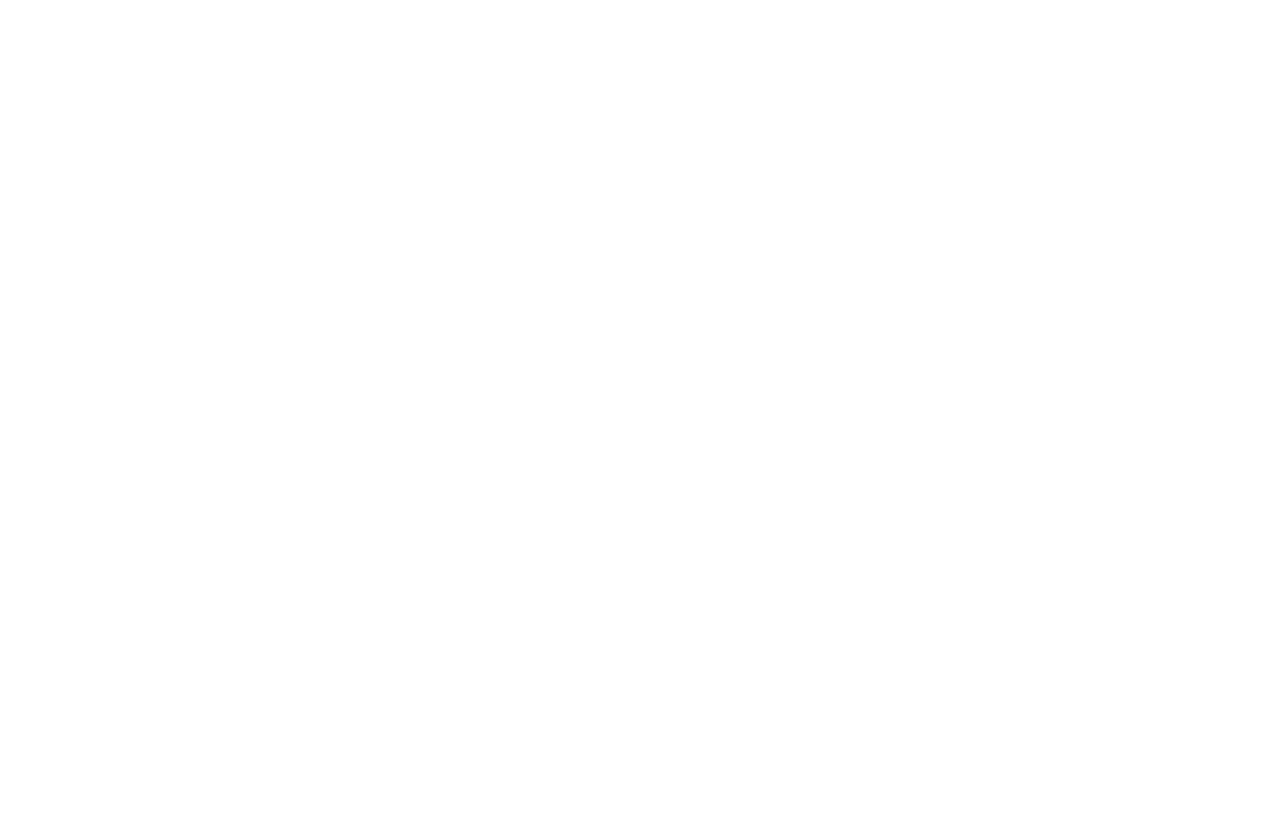
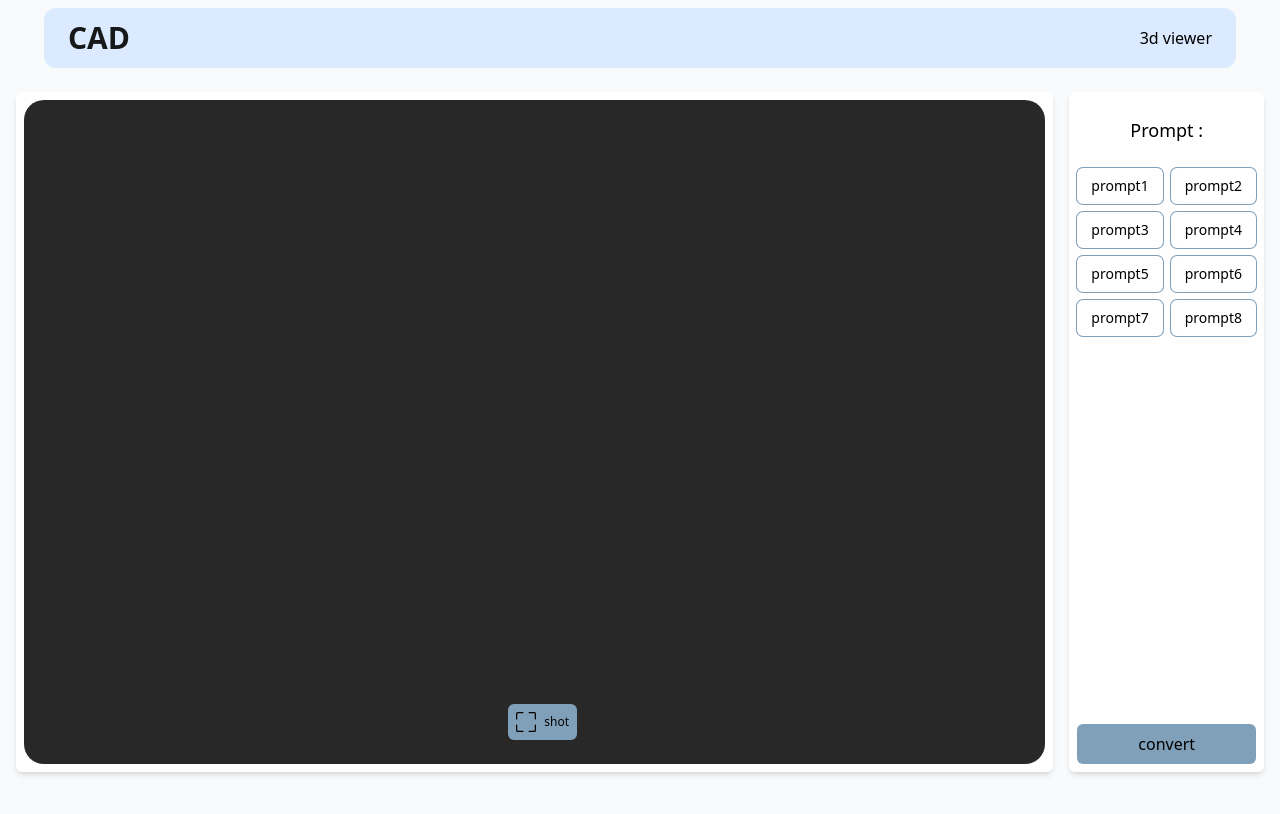
Before and after one commit to Matin-Sangabi/3d_obj_viewer, a React (Create React App) app: page /convert in a window 1280 px wide. Before the commit this address had no page. Shown: the top 814 px of the page. Built offline with nearby package versions, Linux system fonts and the light colour scheme; no server answers.

Commit message:
update dxf and obj viewer

```diff
--- a/src/App.js
+++ b/src/App.js
@@ -3,11 +3,13 @@
 // import ObjViewer from "./components/obj/objViewer";
 import Homepage from "./pages/home";
 import EditLayer from "./pages/editLayer";
+import ConvertPage from "./pages/convert";
 const App = () => {
   return (
     <Routes>
       <Route path="/" element={<Homepage />} />
       <Route path="/editLayer" element={<EditLayer />} />
+      <Route path="/convert" element={<ConvertPage />} />
     </Routes>
   );
 };
--- a/src/components/dxf/layer/index.jsx
+++ b/src/components/dxf/layer/index.jsx
@@ -3,6 +3,8 @@
 import { Boilerplate } from "../boilerplate";
 import GUI from "lil-gui";
 import "./index.css";
+import { useNavigate } from "react-router-dom";
+import toast from "react-hot-toast";
 
 // let html = new Boilerplate();
 const font = "fonts/helvetiker_regular.typeface.json";
@@ -13,6 +15,8 @@
 const Layer = ({ address_file }) => {
   const [activeViewer, setViewer] = useState([]);
   const [visibleLayer, setVisibleLayer] = useState({});
+  const navigate = useNavigate();
+
   useEffect(() => {
     let html = new Boilerplate();
     html.onLoad = async (file) => {
@@ -79,8 +83,11 @@
       }
     }
     setVisibleLayer(visible);
+    setTimeout(() => {
+      window.location.href = "/convert"
+      toast.success("layer changes success");
+    }, 1500);
   };
-  console.log(visibleLayer);
   return (
     <div>
       <div className="flex h-full min-h-[80vh] items-center justify-center w-full relative ">
--- a/src/components/obj/objViewer.js
+++ b/src/components/obj/objViewer.js
@@ -29,8 +29,8 @@
     console.log(files);
   };
   //* convert base64 to file
-  const dataURLtoFile = (dataurl, filename) => {
-    const arr = dataurl.split(",");
+  const dataURLtoFile = (dataUrl, filename) => {
+    const arr = dataUrl.split(",");
     const mime = arr[0].match(/:(.*?);/)[1];
     const bstr = atob(arr[1]);
     let n = bstr.length;
@@ -131,14 +131,9 @@
       requestAnimationFrame(animate);
       renderer.render(scene, camera);
     }
-    if (process.env.NODE_ENV === "production") {
-      init();
+    init();
       animate();
-    }
     return () => {
-      // console.log("return_run");
-      init();
-      animate();
       window.removeEventListener("resize", onWindowResize);
     };
   }, []);
--- /dev/null
+++ b/src/pages/convert/index.js
@@ -0,0 +1,14 @@
+import Layout from "../../components/container/layout";
+import ObjViewer from "../../components/obj/objViewer";
+
+const ConvertPage = () => {
+  return (
+    <Layout>
+      <div className="max-w-screen-2xl mx-auto container px-4 py-4">
+        <ObjViewer />
+      </div>
+    </Layout>
+  );
+};
+
+export default ConvertPage;
```
